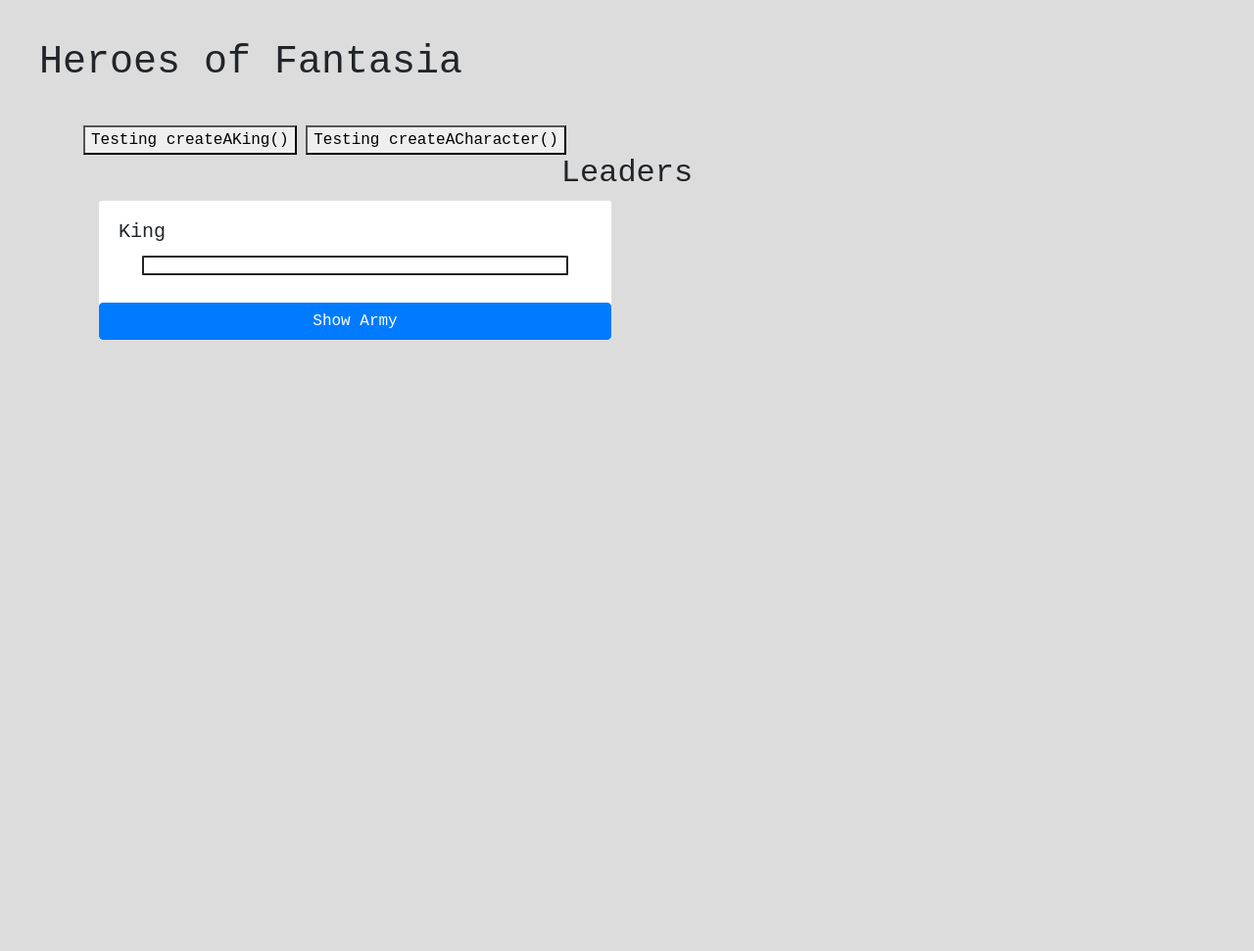
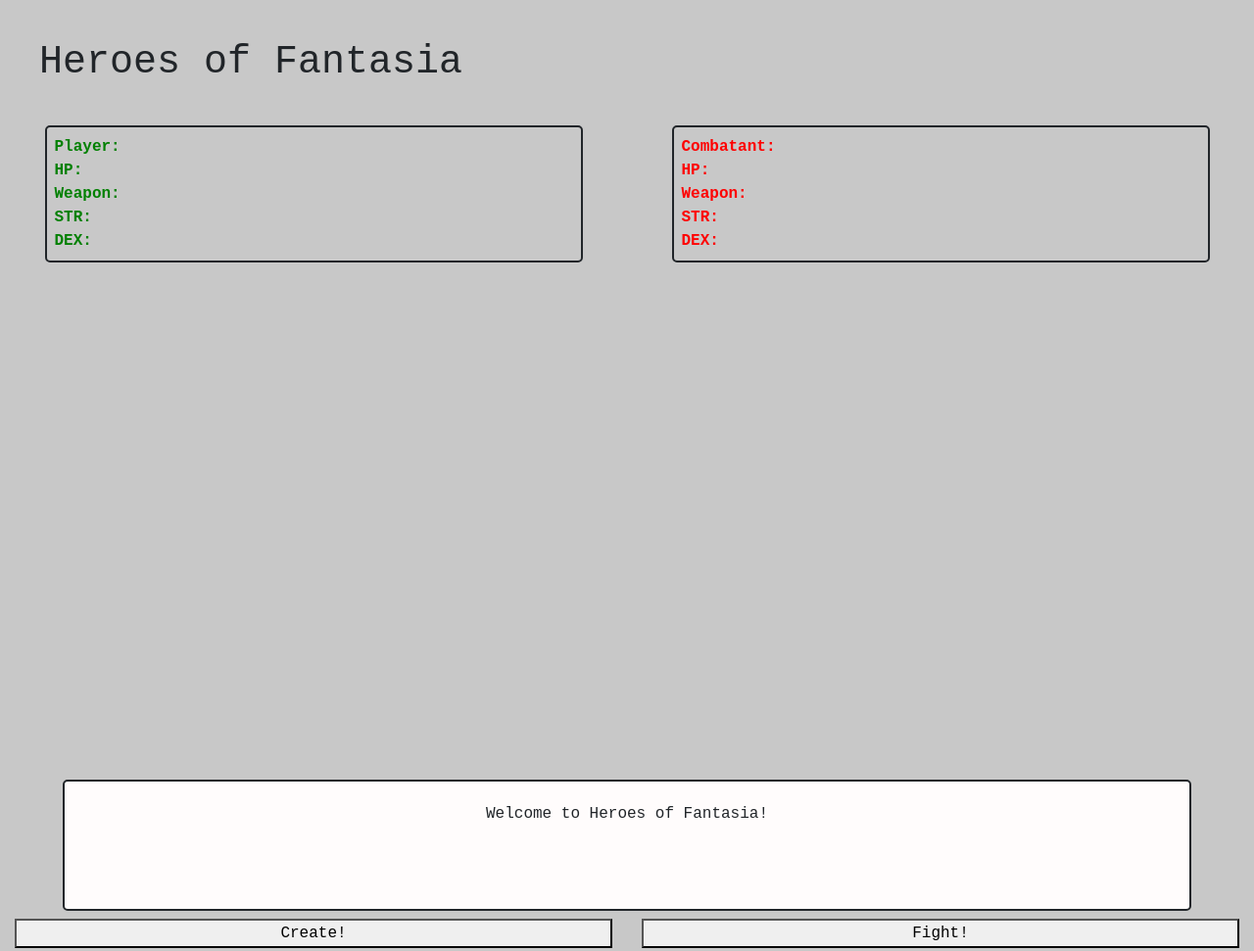
Before and after one commit to usselman/heroes, a website with bundled scripts: page index.html in a window 1280 px wide. Shown: the top 971 px of the page at 98% size. Built offline with nearby package versions, Linux system fonts and the light colour scheme.

Commit message:
big changes to front end

```diff
--- a/game.js
+++ b/game.js
@@ -1,52 +1,86 @@
-import { createAKing, createAChar } from './modules/char.js';
-import { LEADERS, CHARACTERS } from './modules/char.js';
+import { createAKing, createAChar, combat } from './modules/char.js';
+import { LEADERS, CHARACTERS, combatText } from './modules/char.js';
+import { getRandomInt } from './modules/arbitraryFunctions.js';
+
+let char1 = CHARACTERS[0];
+let char2 = CHARACTERS[1];
+
+// let combatText;
+
+// kingButton.addEventListener('click', () => {
+
+// });
+
+$ = (selector) => {
+    const elements = document.querySelectorAll(selector);
+    if (elements.length > 1) {
+        return elements;
+    } else if (elements.length === 1) {
+        return elements[0];
+    }
+};
+
+const state = {
+    name: 'Playing!'
+}
 
 
-const canvas = document.querySelector('canvas');
-const c = canvas.getContext('2d');
+for (let i = 0; i < 1000; i++) {
+    createAKing();
+    createAChar();
+    //playerText.innerHTML = CHARACTERS[0].name;
+}
 
-const kingButton = document.querySelector('#create_a_king');
-kingButton.innerText = "Testing createAKing()";
+function renderDOM() {
+    clearText();
+    $('#create').innerHTML = `Create two new combatants!`;
+    $('#player-name').innerHTML = `${char1.fullName}`;
+    $('#player-hp').innerHTML = `HP: ${char1.HP}`;
+    $('#player-weapon').innerHTML = `Weapon: ${char1.weapon}`;
+    $('#player-str').innerHTML = `STR: ${char1.STR}`;
+    $('#player-dex').innerHTML = `DEX: ${char1.DEX}`;
+    $('#text-line-1').innerHTML = char1.whoAmI();
 
-const cardsColumn = document.querySelector('#cards-column');
-const newCard = document.querySelector("#card");
-//newCard.classList.add("card");
+    $('#enemy-name').innerHTML = `${char2.fullName}`;
+    $('#enemy-hp').innerHTML = `HP: ${char2.HP}`;
+    $('#enemy-weapon').innerHTML = `Weapon: ${char2.weapon}`;
+    $('#enemy-str').innerHTML = `STR: ${char2.STR}`;
+    $('#enemy-dex').innerHTML = `DEX: ${char2.DEX}`;
+    $('#text-line-2').innerHTML = char2.whoAmI();
 
-const cardText = document.querySelector('#card-text');
-//cardText.innerText = "Card Text"
+    $('#fight').innerHTML = `${char1.fullName} attacks ${char2.fullName}!`;
+    for (let count = 1; count <= 1; count++) {
+        $(`#combat-text-line-${count}`).innerHTML = combatText;
 
-kingButton.addEventListener('click', () => {
-    createAKing();
+    }
+}
 
-    cardText.textContent += `\n ${LEADERS.toString()} `;
-    //newCard.appendChild(cardText);
-    //newCard.textContent = ` ${LEADERS[i].toString()} `;
-    //document.createElement(`div`);
-    //c.fillText(text, canvas.width / 2, 10 * i);
+function setState(callback) {
+    callback();
+    renderDOM();
+}
 
-    //cardsColumn.appendChild(cardText);
+function clearText() {
+    document.getElementById('combat-text-line-1').value = "";
+}
 
+$('#create').addEventListener('click', () => {
+
+    setState(() => {
+        char1 = CHARACTERS[getRandomInt(0, CHARACTERS.length / 2)];
+        char2 = CHARACTERS[getRandomInt(CHARACTERS.length / 2, CHARACTERS.length)];
+        //console.log(char1.fullName + ' and ' + char2.fullName)
+
+        return char1, char2;
+    });
 });
 
-const charButton = document.querySelector('#create_a_character');
-charButton.innerText = "Testing createACharacter()";
-
-charButton.addEventListener('click', () => {
-    createAChar();
+$('#fight').addEventListener('click', () => {
+    setState(() => {
+        combat(char1, char2);
+        //console.log(combatText);
+        return combatText;
+    });
 });
 
-canvas.width = 1000;
-canvas.height = 1600;
-c.textAlign = "center";
-c.font = "25px Arial"
-c.fillStyle = "red";
-
-
-
-//c.fillStyle = 'white';
-//c.fillRect(10, 10, canvas.width - 10, canvas.height - 10);
-
-
-
-
-    //c.fillText(CHARACTERS[0], 50, 50);
+//renderDOM();
--- a/index.html
+++ b/index.html
@@ -14,6 +14,7 @@
     <script src="https://cdn.jsdelivr.net/npm/jquery@3.6.3/dist/jquery.slim.min.js"></script>
     <script src="https://cdn.jsdelivr.net/npm/popper.js@1.16.1/dist/umd/popper.min.js"></script>
     <script src="https://cdn.jsdelivr.net/npm/bootstrap@4.6.2/dist/js/bootstrap.bundle.min.js"></script>
+    <script src="https://cdnjs.cloudflare.com/ajax/libs/p5.js/1.6.0/p5.min.js"></script>
 
     <script nomodule>
       alert(`Your browser doesn't support native JavaScript modules.`);
@@ -21,28 +22,84 @@
   </head>
 
   <body>
+  <!-- jQuery -->
+  <script src="https://code.jquery.com/jquery-3.5.1.min.js"
+  integrity="sha256-9/aliU8dGd2tb6OSsuzixeV4y/faTqgFtohetphbbj0=" crossorigin="anonymous"></script>
+  <!-- Popper needed for some Bootstrap components -->
+  <script src="https://cdn.jsdelivr.net/npm/popper.js@1.16.0/dist/umd/popper.min.js"
+  integrity="sha384-Q6E9RHvbIyZFJoft+2mJbHaEWldlvI9IOYy5n3zV9zzTtmI3UksdQRVvoxMfooAo"
+  crossorigin="anonymous"></script>
+  <!-- Bootstrap -->
+  <script src="https://stackpath.bootstrapcdn.com/bootstrap/4.4.1/js/bootstrap.min.js"
+  integrity="sha384-wfSDF2E50Y2D1uUdj0O3uMBJnjuUD4Ih7YwaYd1iqfktj0Uod8GCExl3Og8ifwB6"
+  crossorigin="anonymous"></script>
+
     <h1>Heroes of Fantasia</h1>
-    <div class="container">
-      <button id="create_a_king">01</button>
-      <button id="create_a_character">02</button>
-      <div class="leaders">
-        <h2>Leaders</h2>
+    <div id="game">
+      <div class="row align-items-start">
+        <div class="col">
+          <div id="player-box">
+            <div id="stats">
+              <span class="highlight" id="player-name">Player: </span>
+              </br>
+              <span class="highlight" id="player-hp">HP: </span>
+              </br>
+              <span class="highlight" id="player-weapon">Weapon: </span>
+              </br>
+              <span class="highlight" id="player-str">STR: </span>
+              </br>
+              <span class="highlight" id="player-dex">DEX: </span>
+              </br>
+            </div>
+          </div>
+        </div>
+        <div class="col">
+          <div id="enemy-box">
+            <div id="stats">
+              <span class="highlight-red" id="enemy-name">Combatant:</span>
+              </br>
+              <span class="highlight-red" id="enemy-hp">HP: </span>
+              </br>
+              <span class="highlight-red" id="enemy-weapon">Weapon: </span>
+              </br>
+              <span class="highlight-red" id="enemy-str">STR: </span>
+              </br>
+              <span class="highlight-red" id="enemy-dex">DEX: </span>
+              </br>
+            </div>
+          </div>
+        </div>
+      </div>
+
+      <div class="container" id="combat-log">
+          <span id="combat-text-line-1"></span> </br>
+          <!-- <span id="combat-text-line-2"></span> </br>
+          <span id="combat-text-line-3"></span> </br>
+          <span id="combat-text-line-4"></span> </br> -->
+          <!-- <span id="combat-text-line-5"></span> </br>
+          <span id="combat-text-line-6"></span> </br>
+          <span id="combat-text-line-7"></span> </br>
+          <span id="combat-text-line-8"></span> </br>
+          <span id="combat-text-line-9"></span> </br> -->
+      </div>
+
+
+      <div class="event-log">
+        <div id="event-text" class="alert">Welcome to Heroes of Fantasia! </br>
+          <span id="text-line-1" class="highlight"></span></br>
+          <span id="text-line-2" class="highlight-red"></span></br>
+        </div>
+      </div>
+      <div id="controls">
         <div class="row">
-          <div class="col" id="cards-column">
-            <div class="card" id="card">
-              <div class="card-body" id="card-body">
-                <h5 class="card-title">King</h5>
-                <p class="card-text" id="card-text"></p>
-
-              </div>
-              <a href="#" class="btn btn-primary">Show Army</a>
-            </div>
-
+          <div class="col">
+            <button id="create">Create!</button>
           </div>
-
+          <div class="col">
+            <button id="fight">Fight!</button>
+          </div>
+        </div>
       </div>
-    </div>
-    <canvas> </canvas>
     <script type="module" src="game.js"></script>
     <script type="module" src="modules/char.js"></script>
   </body>
--- a/modules/char.js
+++ b/modules/char.js
@@ -23,6 +23,27 @@ let LEADERS = [];
 */
 
 class Character {
+
+  prefix;
+  name;
+  lastName;
+  title;
+  fullName;
+  childOf;
+  weapon;
+  HP;
+  VIT;
+  STR;
+  DEX;
+  prestige;
+  birthplace;
+  faction;
+  status;
+  traits;
+  items;
+  relationships;
+  eventLog;
+
   constructor(
     prefix,
     name,
@@ -65,6 +86,11 @@ class Character {
     this.relationships = relationships;
     this.eventLog = eventLog;
   }
+  whoAmI() {
+    return `I am ${this.fullName} of ${this.faction}
+      and I am from the ${this.birthplace}.
+      I have ${this.prestige} prestige in ${this.faction}.`;
+  }
 }
 
 class Leader {
@@ -80,14 +106,17 @@ class Leader {
 
   }
 
-
-  toString() {
+  whoAmI() {
     return `-
     ${this.fullName} ${this.title}
      Kingdom of: ${this.kingdom}
      House of: ${this.dynasty}
     - `;
   };
+
+  toJSON() {
+    return JSON.stringify(this);
+  }
 
 
 }
@@ -104,16 +133,16 @@ class Leader {
 export function createAKing() {
 
   let leader = new Leader(
-    `${generateName(getRandomInt(1, 6)).toUpperCase()} ${SUFFIXES[getRandomInt(0, SUFFIXES.length)]}`, //name
+    `${generateName(getRandomInt(1, 6))} ${SUFFIXES[getRandomInt(0, SUFFIXES.length)]}`, //name
     `${LAST_NAMES[getRandomInt(0, LAST_NAMES.length)]}`, //dynasty
     `${TITLES[getRandomInt(0, TITLES.length)]}`, //title
     //full name
     null,
-    `${generateWord(8).toUpperCase()}`,
+    `${generateWord(8).toUpperCase()}`, //generate kingdom name
   )
   LEADERS.push(leader);
-  console.log(leader);
-  console.log(LEADERS);
+  //console.log(leader);
+  //console.log(LEADERS);
   return LEADERS;
 }
 
@@ -125,7 +154,7 @@ export function createAChar() {
 
   let character = new Character(
     `${prefixes[getRandomInt(0, prefixes.length)]}`, //prefix
-    `${generateName(getRandomInt(1, 6)).toUpperCase()} ${SUFFIXES[getRandomInt(0, SUFFIXES.length)]}`, //name
+    `${generateName(getRandomInt(1, 6))} ${SUFFIXES[getRandomInt(0, SUFFIXES.length)]}`, //name
     `${LAST_NAMES[getRandomInt(0, LAST_NAMES.length)]}`, //lastname
     `${TITLES[getRandomInt(0, TITLES.length)]}`, //title
     "", //fullname
@@ -138,13 +167,18 @@ export function createAChar() {
     getRandomInt(0, 101), //prestige
     "", //birthplace
     "", //faction
+    "Alive", //status
   )
-  console.log(character);
+  //console.log(character);
   CHARACTERS.push(character);
-  console.log(CHARACTERS);
+  //console.log(CHARACTERS);
   return CHARACTERS;
 }
 
+export function createAnArmy() {
+
+
+}
 
 
 export function makeArmy() {
@@ -283,14 +317,6 @@ export function makeArmy() {
 ********** ARMY DISPLAY **********
 */
 
-export function showArmy() {
-  for (let i = 0; i < ARMY_SIZE; i++) {
-    console.log(armyA[i]);
-    console.log(armyB[i]);
-  }
-  //console.log(armyB);
-}
-
 export function combat(soldierA, soldierB) {
 
   let text;
@@ -361,21 +387,25 @@ export function combat(soldierA, soldierB) {
     result += `</span>`;
   }
 
-  if (armyAkilled > armyBkilled) {
-    outcome = `<p>The army of <span class="highlight">${kings[1].fullName}</span> won.</p>`
-  } else if (armyBkilled > armyAkilled) {
-    outcome = `<p>The army of <span class="highlight">${kings[0].fullName}</span> won.</p>`
-  } else if (armyAkilled = armyAkilled) {
-    outcome = `<p>The battle was indecisive.</p>`
-  }
+  // if (armyAkilled > armyBkilled) {
+  //   outcome = `<p>The army of <span class="highlight">${LEADERS[1].fullName}</span> won.</p>`
+  // } else if (armyBkilled > armyAkilled) {
+  //   outcome = `<p>The army of <span class="highlight">${LEADERS[0].fullName}</span> won.</p>`
+  // } else if (armyAkilled = armyAkilled) {
+  //   outcome = `<p>The battle was indecisive.</p>`
+  // }
 
   result += `</span><hr><p>`;
   text += result;
-  text += `<p>
-          The army of <span class="highlight">${kings[0].fullName}</span> lost <b>${armyAkilled}</b> soldiers.
-           The army of <span class="highlight">${kings[1].fullName}</span> lost <b>${armyBkilled}</b> soldiers.
-           </p>`
+  // text += `<p>
+  //         The army of <span class="highlight">${LEADERS[0].fullName}</span> lost <b>${armyAkilled}</b> soldiers.
+  //          The army of <span class="highlight">${LEADERS[1].fullName}</span> lost <b>${armyBkilled}</b> soldiers.
+  //          </p>`
   combatText.push(text);
+  //combatText = text;
+  //console.log(combatText);
+  return combatText;
+
 }
 
 const combatText = [];
@@ -437,4 +467,4 @@ export function printEvent() {
 
 }
 
-export { CHARACTERS, LEADERS };
+export { CHARACTERS, LEADERS, combatText };
--- a/modules/generateWord.js
+++ b/modules/generateWord.js
@@ -2,7 +2,7 @@ import { getRandomInt } from './arbitraryFunctions.js';
 import { letters, vowels, word } from './material/buildingBlocks.js';
 
 export function generateWord(len) {
-    length = getRandomInt(3, len);
+  length = getRandomInt(4, len);
 
   for (let i = 0; i < length; i++) {
     word[i] = letters[getRandomInt(0, letters.length)];
@@ -10,7 +10,7 @@ export function generateWord(len) {
       word[i] = vowels[getRandomInt(0, vowels.length)];
     }
   }
-    //console.log(word);
+  ////console.log(word);
   let final = word.join("");
   word.length = 0;
   return final;
--- a/modules/material/buildingBlocks.js
+++ b/modules/material/buildingBlocks.js
@@ -38,6 +38,7 @@ const vowels = [
 ];
 
 const name1 = [
+  "Kos",
   "Jh",
   "An",
   "Ec",
@@ -164,7 +165,7 @@ const name2 = [
   "el",
   "al",
   "at",
-  "at",
+  "ait",
   "em",
   "im",
   "om",
@@ -184,7 +185,7 @@ const name2 = [
   "ent",
   "og",
   "oc",
-  "ack",
+  "et",
   "umn",
   "od",
   "ies",
@@ -343,11 +344,16 @@ const prefixes = [
   "",
 ];
 const LAST_NAMES = [
-  generateName(2, 8).toUpperCase(),
-  generateName(2, 6).toUpperCase(),
-  generateName(2, 10).toUpperCase(),
-  generateName(2, 6).toUpperCase(),
-  generateName(2, 8).toUpperCase()
+  generateName(2, 8),
+  generateName(2, 6),
+  generateName(2, 10),
+  generateName(2, 6),
+  generateName(2, 8),
+  generateName(2, 8),
+  generateName(2, 6),
+  generateName(2, 10),
+  generateName(2, 6),
+  generateName(2, 8)
 ];
 const SUFFIXES = [
   "",
@@ -527,61 +533,69 @@ const TITLES = [
 ];
 
 const weapon = [
+  "Sword",
   "Spear",
-  "Sword and Shield",
+  "Axe",
+  "Fists",
   "Bow",
-  "Polearm",
-  "Axe",
-  "Whips",
-  "Mace",
-  "Morningstar",
-  "Falchion",
-  "Daggers",
-  "Crossbow",
-  "Greatsword",
-  "Greataxe",
-  "Fists",
-  "Greatspear",
-  "Bastard Sword",
-  "Broadsword",
-  "Arakh",
-  "Scythe",
-  "Flail",
-  "Bloodletter",
-  "Axe of the Fallingstar Beast",
-  "Dragon Tail",
-  "Metal Chunk",
-  "Sword of the Darkstalker",
-  "Lion Tail",
-  "Rock-spear",
-  "Sling",
-  "Glass Dagger",
-  "Iron Menhir",
-  "Caestus",
-  "Weevil Dagger",
-  "Ball and Chain",
-  "Rapier",
-  "Longsword",
-  "Poisoned Knives",
-  "Crystal Knife",
-  "Lightning Rod",
-  "Staff",
-  "Tree Branch",
-  "Rock",
-  "None",
-  "Dual Sickles",
-  "Fire Magic",
-  "Ice Magic",
-  "Light Magic",
-  "Dark Magic",
-  "Shadow Magic",
-  "Earth Magic",
-  "Widowmaker",
-  "Rusted Chain",
-  "Lightning Spear",
-  "Ice Pick",
-  "Holy Flail",
-];
+]
+
+// const weapon = [
+//   "Spear",
+//   "Sword and Shield",
+//   "Bow",
+//   "Polearm",
+//   "Axe",
+//   "Whips",
+//   "Mace",
+//   "Morningstar",
+//   "Falchion",
+//   "Daggers",
+//   "Crossbow",
+//   "Greatsword",
+//   "Greataxe",
+//   "Fists",
+//   "Greatspear",
+//   "Bastard Sword",
+//   "Broadsword",
+//   "Arakh",
+//   "Scythe",
+//   "Flail",
+//   "Bloodletter",
+//   "Axe of the Fallingstar Beast",
+//   "Dragon Tail",
+//   "Metal Chunk",
+//   "Sword of the Darkstalker",
+//   "Lion Tail",
+//   "Rock-spear",
+//   "Sling",
+//   "Glass Dagger",
+//   "Iron Menhir",
+//   "Caestus",
+//   "Weevil Dagger",
+//   "Ball and Chain",
+//   "Rapier",
+//   "Longsword",
+//   "Poisoned Knives",
+//   "Crystal Knife",
+//   "Lightning Rod",
+//   "Staff",
+//   "Tree Branch",
+//   "Rock",
+//   "None",
+//   "Dual Sickles",
+//   "Fire Magic",
+//   "Ice Magic",
+//   "Light Magic",
+//   "Dark Magic",
+//   "Shadow Magic",
+//   "Earth Magic",
+//   "Widowmaker",
+//   "Rusted Chain",
+//   "Lightning Spear",
+//   "Ice Pick",
+//   "Holy Flail",
+// ];
 
 const PLACES = [
   "village",
--- a/modules/style.css
+++ /dev/null
@@ -1,8 +0,0 @@
-html, body {
-  margin: 0;
-  padding: 0;
-}
-
-canvas {
-  display: block;
-}
--- a/package.json
+++ b/package.json
@@ -18,6 +18,7 @@
   "homepage": "https://github.com/usselman/heroes#readme",
   "dependencies": {
     "bootstrap": "^5.3.0-alpha1",
-    "jquery": "^3.6.4"
+    "jquery": "^3.6.4",
+    "p5": "^1.6.0"
   }
 }
--- a/styles.css
+++ b/styles.css
@@ -1,8 +1,38 @@
 
 body {
-    background-color: rgb(220, 220, 220);
+    background-color: rgb(200, 200, 200);
     font-family:'Courier New', Courier, monospace;
     text-shadow: 2px;
+}
+
+#player-box {
+    text-align: center;
+    font-size: 1em;
+    margin: 0em 2em 0em 2em;
+    padding: 0.5em;
+    border: 2px solid;
+    border-radius: 5px;
+    max-width: 90%;
+    margin-left: auto;
+    margin-right: auto;
+    margin-bottom: 0.5em;
+}
+
+#enemy-box {
+    text-align: center;
+    font-size: 1em;
+    margin: 0em 2em 0em 2em;
+    padding: 0.5em;
+    border: 2px solid;
+    border-radius: 5px;
+    max-width: 90%;
+    margin-left: auto;
+    margin-right: auto;
+    margin-bottom: 0.5em;
+}
+
+#stats {
+   text-align: left;
 }
 
 header {
@@ -30,6 +60,50 @@ canvas {
     margin-right: auto;
     margin-bottom: 0.5em;
   }
+
+.event-log {
+    text-align: center;
+    display: inside;
+    font-size: 1em;
+    margin: 0em 2em 0em 2em;
+    padding: 0.5em;
+    border: 2px solid;
+    border-radius: 5px;
+    max-width: 90%;
+    margin-top: 5em;
+    margin-left: auto;
+    margin-right: auto;
+    margin-bottom: 0.5em;
+    background-color: rgb(255, 252, 252);
+}
+
+#combat-log {
+    margin-top: 5em;
+    text-align: center;
+    display: absolute;
+    height: 50em;
+    max-width: 90%;
+    font-size: 0.5em;
+}
+
+#create{
+    width: 100%;
+    margin-left: auto;
+    margin-right: auto;
+}
+
+#fight {
+    width: 100%;
+    margin-left: auto;
+    margin-right: auto;
+}
+
+/* DISAPPEARING EVENT TEXT
+#event-text {
+    visibility: hidden;
+    opacity: 0;
+    transition: visibility 0s 2s, opacity 2s linear;
+} */
 
 #event {
     text-align: justify;
@@ -106,8 +180,17 @@ canvas {
     font-weight: bold;
 }
 
+.highlight-red {
+    color: red;
+    font-weight: bold;
+}
+
 .highlight:hover {
     background-color: rgb(250, 250, 200);
+}
+
+.highlight-red:hover {
+    background-color: rgb(250, 200, 250);
 }
 
 .attack {
```
Also changed, not shown: 1 other file. Lines whose indentation alone changed are shown as unchanged.
